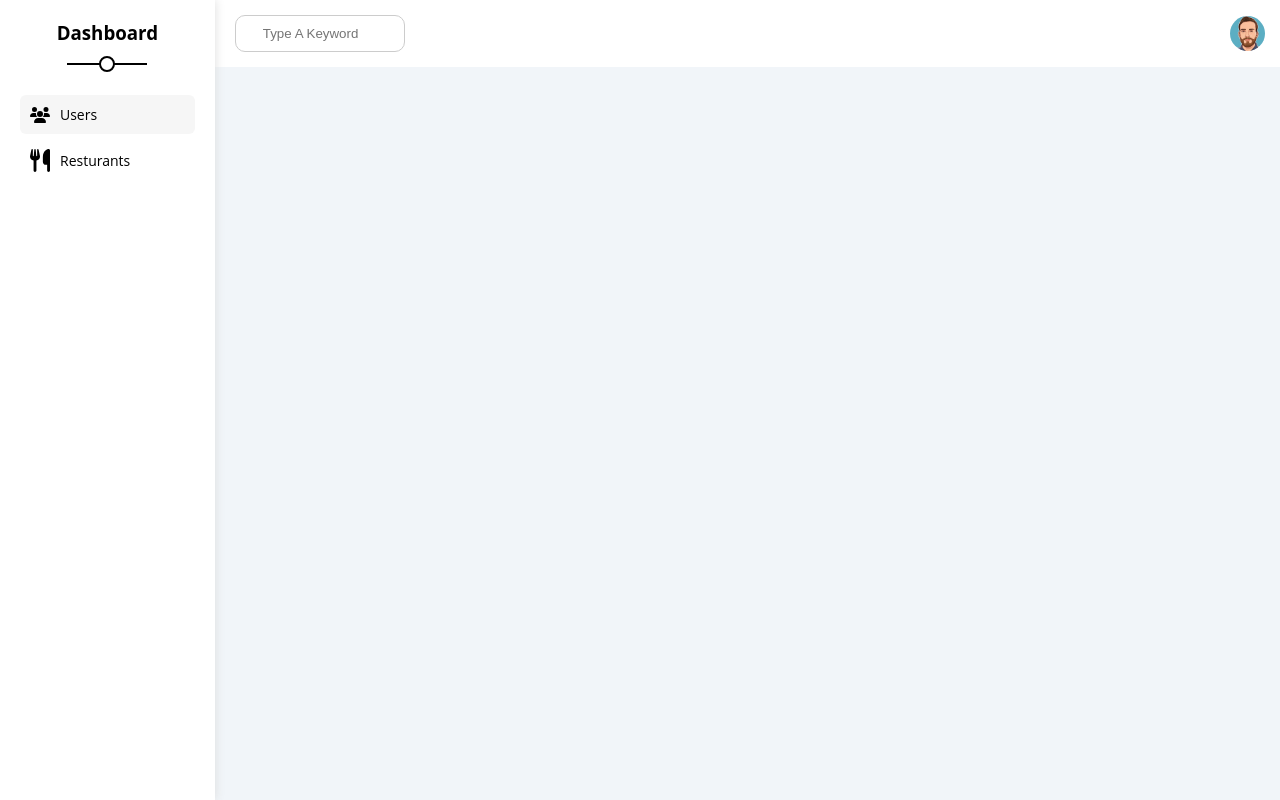
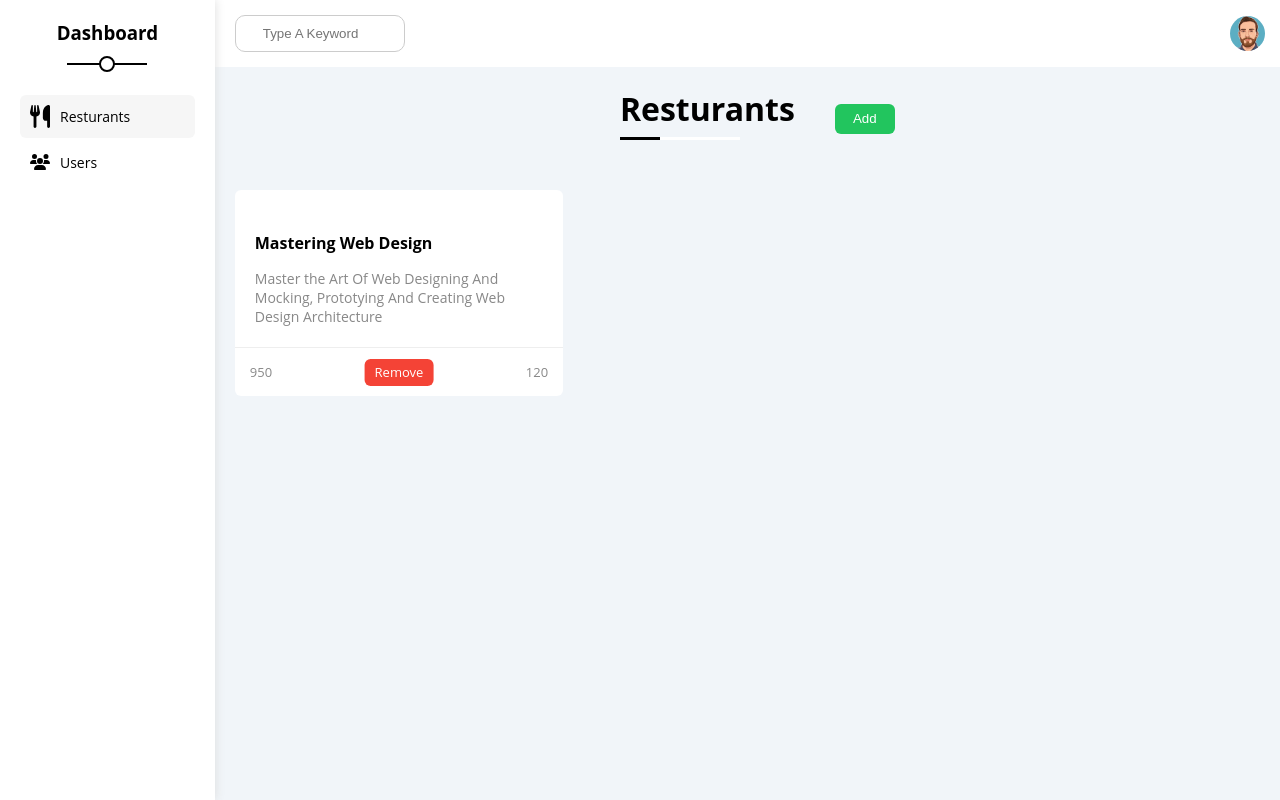
Before and after one commit to ali-mansour21/Restaurants-Website, a plain HTML site: page pages/admin/dashboard.html in a window 1280 px wide. Drawn offline with Linux system fonts and the light colour scheme.

Commit message:
Finish the resturants page

```diff
--- a/pages/admin/dashboard.html
+++ b/pages/admin/dashboard.html
@@ -22,19 +22,19 @@
           <li>
             <a
               class="active d-flex align-center fs-14 c-black rad-6 p-10"
-              href="../admin/dashboard.html"
+              href="../admin/resturants.html"
             >
-              <img src="../../assets/svg/users-solid.svg" alt="" />
-              <span class="hide-mobile">Users</span>
+              <img src="../../assets/svg/utensils-solid.svg" alt="" />
+              <span class="hide-mobile">Resturants</span>
             </a>
           </li>
           <li>
             <a
               class="d-flex align-center fs-14 c-black rad-6 p-10"
-              href="../admin/resturants.html"
+              href="../admin/dashboard.html"
             >
-              <img src="../../assets/svg/utensils-solid.svg" alt="" />
-              <span class="hide-mobile">Resturants</span>
+              <img src="../../assets/svg/users-solid.svg" alt="" />
+              <span class="hide-mobile">Users</span>
             </a>
           </li>
         </ul>
@@ -49,6 +49,28 @@
             <img src="../../assets/admin/avatar-05.png" alt="" />
           </div>
         </div>
+        <div class="center-flex gap-20">
+          <h1 class="p-relative">Resturants</h1>
+          <button class="add bg-green c-white btn-shape">Add</button>
+        </div>
+        <div class="resturants d-grid gap-20 m-20">
+          <div class="card bg-white rad-6 p-relative">
+            <img class="cover" src="" alt="" />
+            <div class="p-20 content">
+              <h4 class="m-0">Mastering Web Design</h4>
+              <p class="description c-gray mt-15 fs-14">
+                Master the Art Of Web Designing And Mocking, Prototying And
+                Creating Web Design Architecture
+              </p>
+            </div>
+            <div class="info p-15 p-relative between-flex">
+              <span class="title bg-red c-white btn-shape">Remove</span>
+              <span class="c-gray"> 950 </span>
+              <span class="c-gray"> 120 </span>
+            </div>
+          </div>
+        </div>
+        <!-- End users  -->
       </div>
     </div>
   </body>
--- a/styling/admin/dashboard.css
+++ b/styling/admin/dashboard.css
@@ -85,11 +85,11 @@ a {
 }
 @media (max-width: 767px) {
   .sidebar {
-    width: 80px;
+    width: 58px;
     padding: 7px;
   }
   .sidebar > h3 {
-    font-size: 13px;
+    font-size: 9px;
     margin-bottom: 15px;
   }
   .sidebar > h3::before,
@@ -134,3 +134,75 @@ a {
   -o-border-radius: 50%;
   margin-left: 15px;
 }
+.page h1 {
+  margin: 20px 20px 40px;
+}
+.page h1::before,
+.page h1::after {
+  content: "";
+  height: 3px;
+  position: absolute;
+  bottom: -10px;
+  left: 0px;
+}
+.page h1::before {
+  background-color: white;
+  width: 120px;
+}
+.page h1::after {
+  background-color: black;
+  width: 40px;
+}
+.content .add {
+  height: 30px;
+  width: 60px;
+  border: none;
+}
+.content .add:hover {
+  cursor: pointer;
+}
+.resturants {
+  grid-template-columns: repeat(auto-fill, minmax(300px, 1fr));
+}
+.resturants .card {
+  overflow: hidden;
+}
+.resturants .card .cover {
+  max-width: 100%;
+}
+.resturants .card .content {
+  height: 135px;
+}
+.resturants .card .info {
+  border-top: 1px solid #eee;
+  font-size: 13px;
+}
+.resturants .card .info .title {
+  position: absolute;
+  left: 50%;
+  font-size: 13px;
+  height: 27px;
+  text-transform: capitalize;
+  transform: translateX(-50%);
+  -webkit-transform: translateX(-50%);
+  -moz-transform: translateX(-50%);
+  -ms-transform: translateX(-50%);
+  -o-transform: translateX(-50%);
+}
+.resturants .card .info .title:hover {
+  cursor: pointer;
+}
+.wrapper {
+  grid-template-columns: repeat(auto-fill, minmax(450px, 1fr));
+  margin-left: 20px;
+  margin-right: 20px;
+  margin-bottom: 20px;
+}
+@media (max-width: 762px) {
+  .wrapper {
+    grid-template-columns: minmax(200px, 1fr);
+    margin-left: 10px;
+    margin-right: 10px;
+    gap: 10px;
+  }
+}
```
